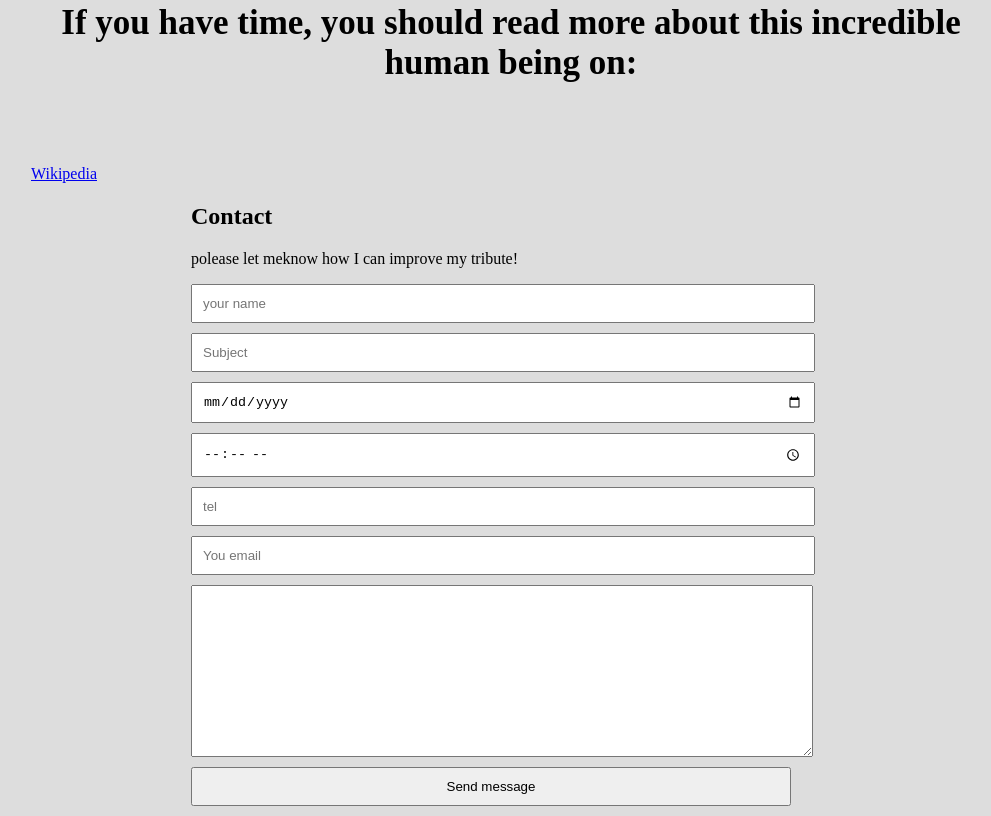
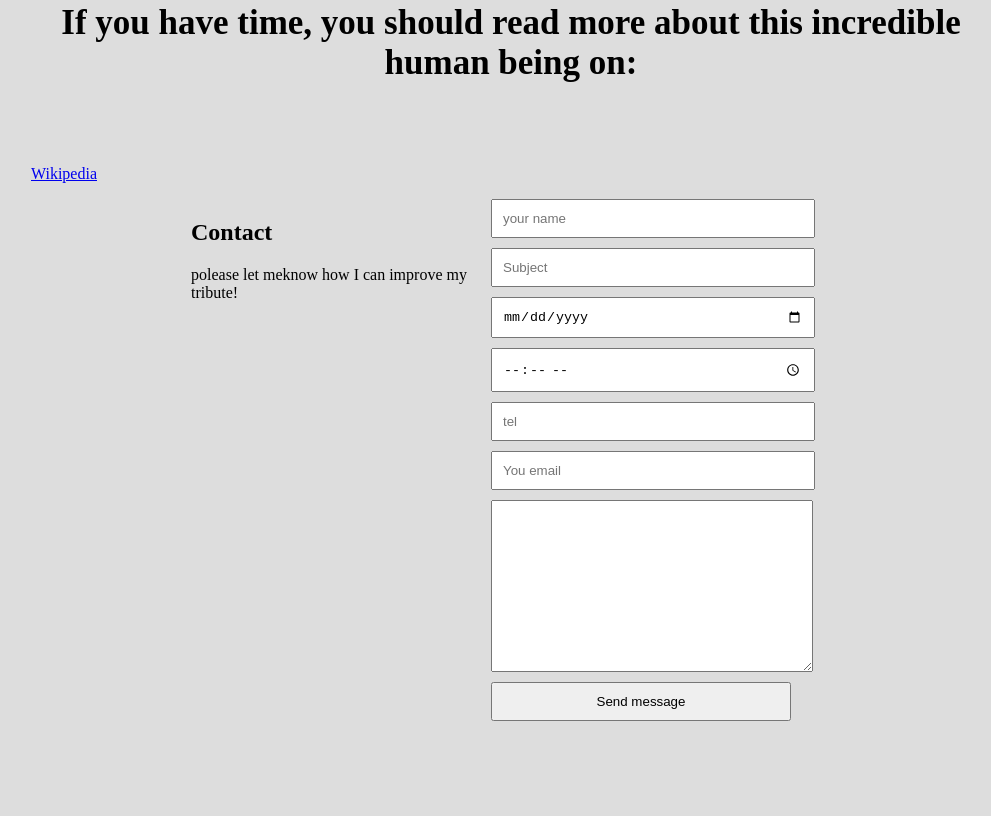
Before and after one commit to olorenzo/tribute, a plain HTML site: page index.html in a window 1280 px wide. Shown: the part 1207-2023 px from the top of the page, without its empty margins (149-1140 px from the left). After the commit the page ends 1946 px from the top, so only its background shows below. Drawn offline with Linux system fonts and the light colour scheme.

Commit message:
make form responsive

```diff
--- a/index.html
+++ b/index.html
@@ -31,8 +31,11 @@ Photos. Beware of heart attacks.</a>
       <h6 class="best">If you have time, you should read more about this incredible human being on:</h6><a class="video" href="https://en.wikipedia.org/wiki/Cristiano_Ronaldo#Individual">Wikipedia</a>
     </ul>
   <div class="form-container">
+  <div class="left">
     <h2>Contact</h2>
-    <p>polease let meknow how I can improve my tribute!</p>
+  <p>polease let meknow how I can improve my tribute!</p>
+  </div>
+
     <form action="http://fvi-grad.com:4004/email" method="POST">
       <input type="text" name="dest_email" value="omarlorenzoalvarez@gmail.com" style="display: none">
       <input type="text"  name="full_name" placeholder="your name">
--- a/style.css
+++ b/style.css
@@ -71,6 +71,14 @@ font-family: 'Indie Flower', cursive;
   max-width: 600px;
   margin-left: auto;
   margin-right: auto;
+  display: flex;
+  flex-wrap: wrap;
+}
+@media (min-width: 992px) {
+  .left,
+  form{
+    width: 50%
+  }
 }
 input,
 textarea{
```
